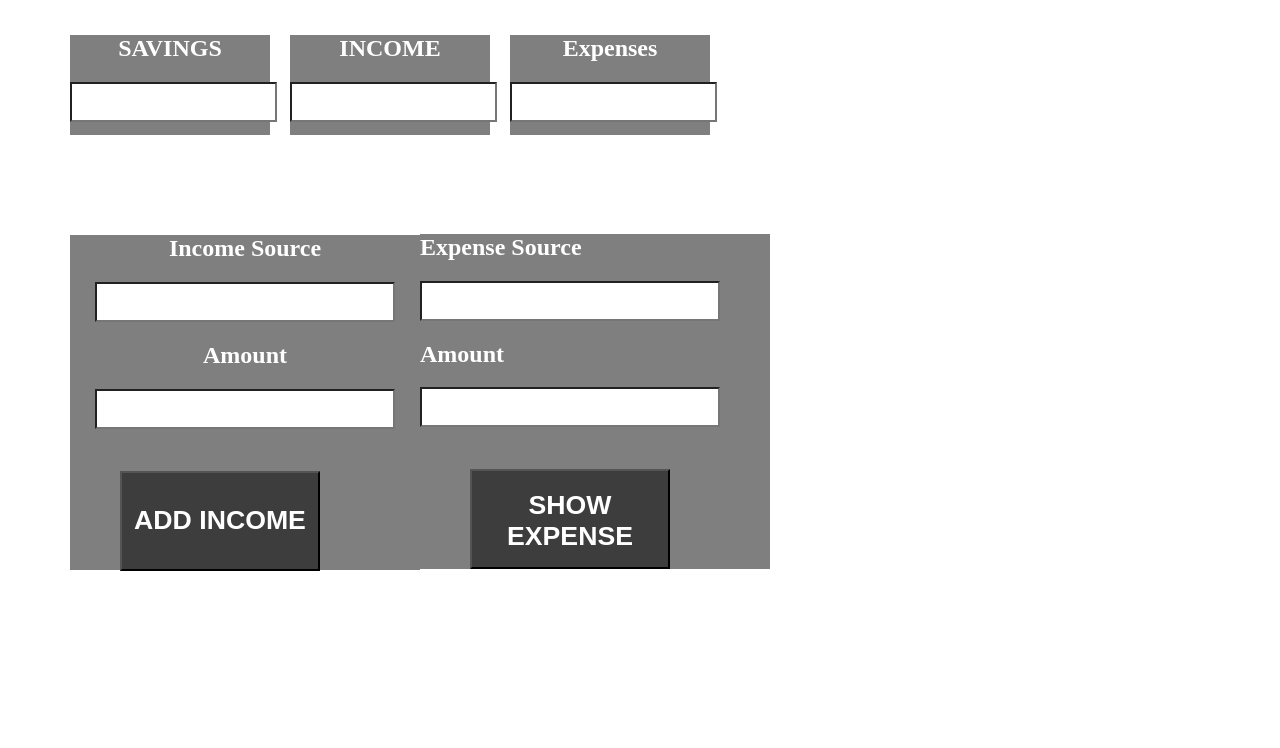
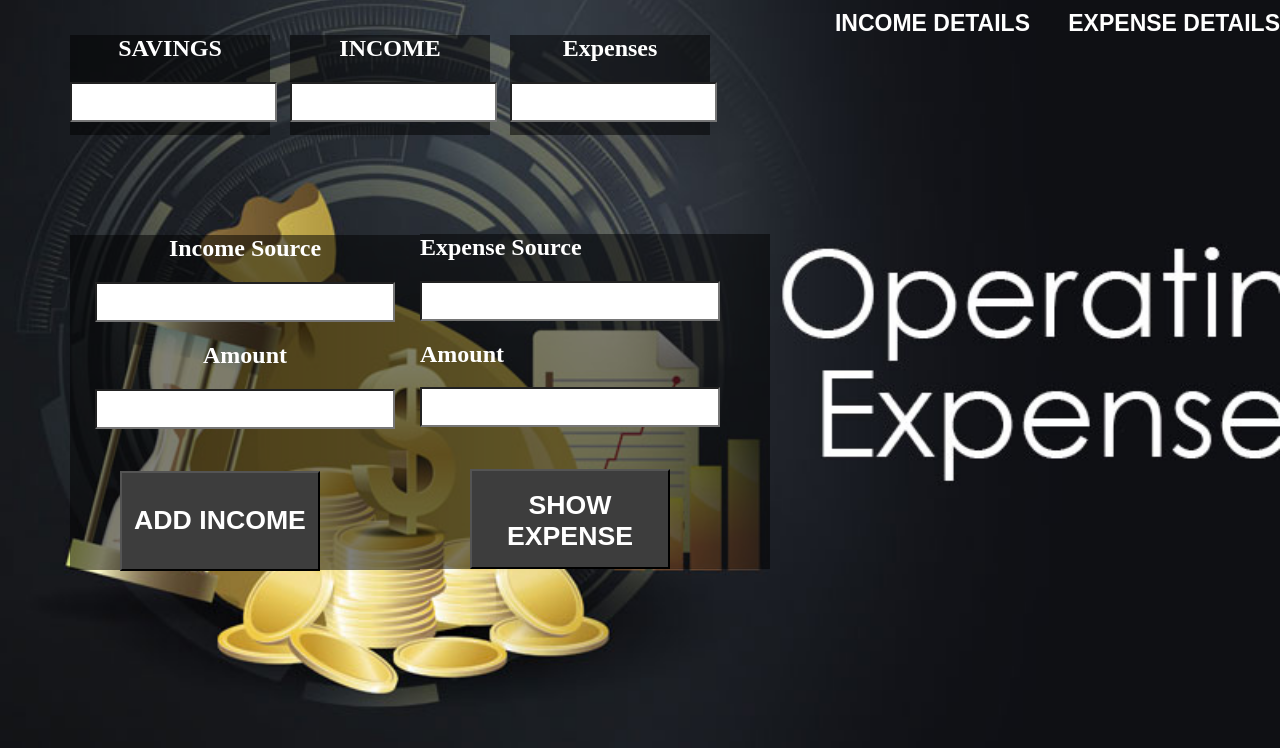
Before and after one commit to Rahul-Pandey7/masai-week-3, a plain HTML site: page index.html in a window 1280 px wide. Shown: the part 52-800 px from the top of the page. Drawn offline with Linux system fonts and the light colour scheme.

Commit message:
Update index.html

```diff
--- a/index.html
+++ b/index.html
@@ -10,7 +10,7 @@ body
 }
 .bg
 {
-	background-image: url(images/bg.jpg);
+	background-image: url("image/bg.jpg");
 	height: 100%;
 	width: 100%;
 	background-size: cover;
@@ -223,22 +223,7 @@ body
              document.getElementById("expenses").value="";
              document.getElementById("amount").value="";
              var final=document.getElementById("total").value;
-             // if(final<50000)
-             // {
-             //     alert("Having a good saving")
-             // }
-             // else if(final<30000)
-             // {
-             //     alert("need to save more")
-             // }
-             // else if(final<10000)
-             // {
-             //     alert("amount is very low")
-             // }
-             // else if(final>0)
-             // {
-             //     alert("now CONTROL on EXPENSES otherwise need to BEG!!")
-             // }
+
          }
      </script>
     	</script>
```
